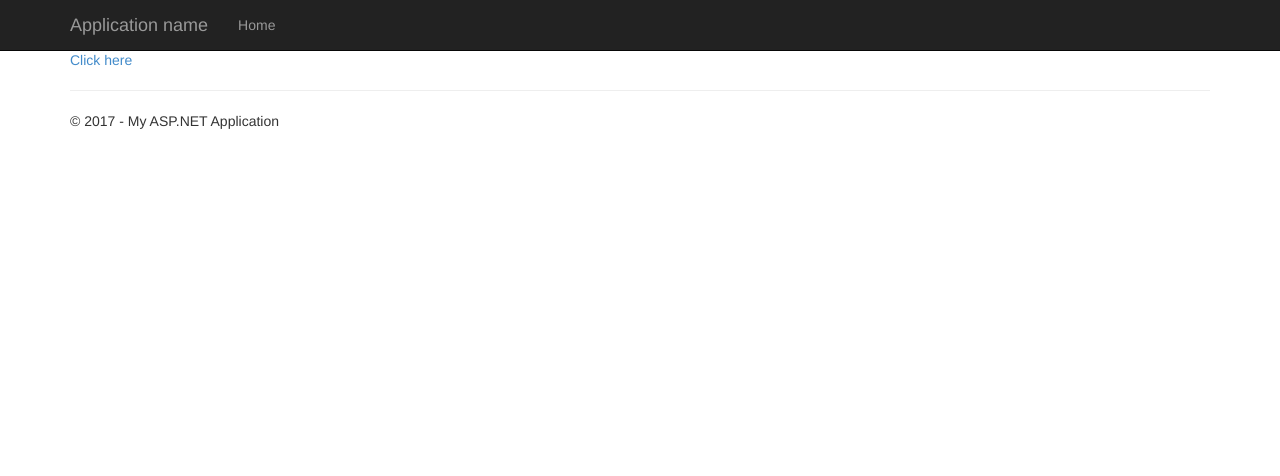
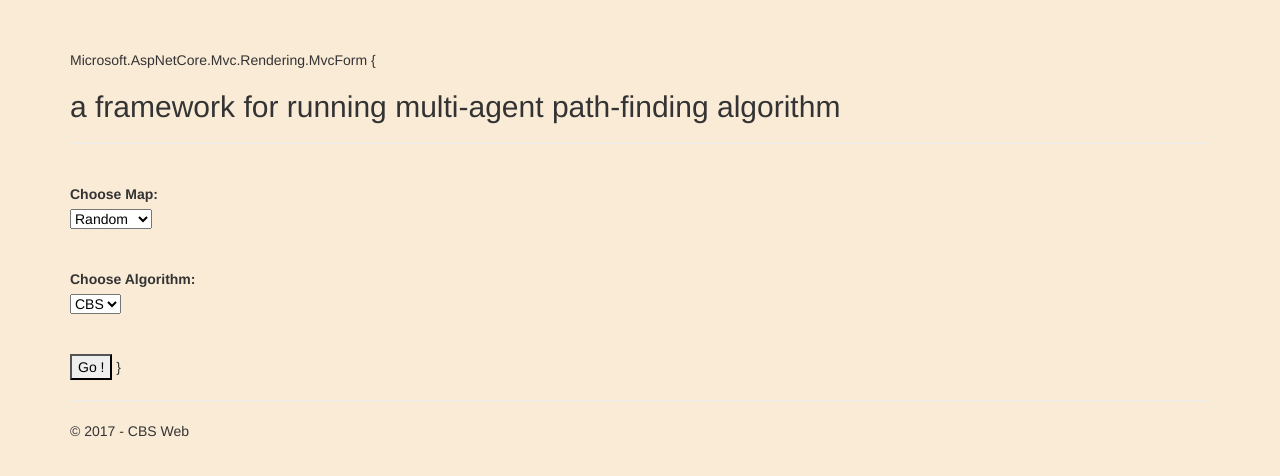
Before and after one commit to shimritproj/cbs, an ASP.NET MVC app: page / in a window 1280 px wide. Shown: the top 476 px of the page. Run offline with ASP.NET Core 8 and stand-ins for ASP.NET MVC 5, Linux system fonts and the light colour scheme; the project's own start-up code is not run, and a stand-in starts its controllers and pages; some libraries are stand-ins or nearby versions.

Commit message:
updateProject

```diff
--- a/CBS.WEB2/Controllers/HomeController.cs
+++ b/CBS.WEB2/Controllers/HomeController.cs
@@ -13,26 +13,27 @@
             return View();
         }
 
-        public ActionResult About()
-        {
-            ViewBag.Message = "Your application description page.";
-
-            return View();
-        }
-
-        public ActionResult Contact()
-        {
-            ViewBag.Message = "Your contact page.";
-
-            return View();
-        }
-
         public ActionResult CBS()
         {
             //string[] arg = "";
             //CPF_experiment.Program.Main(/*arg*/);
             var output = CPF_experiment.Program.RunCBS();
             //var output = "abc" + "\r\n" + "bcd";
+            return View("CBS");
+
+            //return Content("<pre>" + output + "</pre>");
+        }
+
+        [HttpPost]
+        [ActionName("RunCBS")]
+        public ActionResult CBS2(string map, string algorithm)
+        {
+            //string[] arg = "";
+            //CPF_experiment.Program.Main(/*arg*/);
+            var output = CPF_experiment.Program.RunCBS(map, algorithm);
+            ////var output = "abc" + "\r\n" + "bcd";
+            //return View("CBS");
+
             return Content("<pre>" + output + "</pre>");
         }
     }
--- /dev/null
+++ b/CBS.WEB2/Views/Home/CBS.cshtml
@@ -0,0 +1,6 @@
+
+@{
+    ViewBag.Title = "CBS";
+}
+
+<h2>CBS</h2>
--- a/CBS.WEB2/Views/Home/Index.cshtml
+++ b/CBS.WEB2/Views/Home/Index.cshtml
@@ -2,5 +2,28 @@
     ViewBag.Title = "Home Page";
 }
 
-
-@Html.ActionLink("Click here", "CBS", "Home")
+@Html.BeginForm("RunCBS", "Home", FormMethod.Post, new { target = "_blank" })
+{
+    <h2>a framework for running multi-agent path-finding algorithm</h2>
+    <hr />
+    <br />
+    <label>Choose Map: </label>
+    <br />
+    @Html.DropDownList("Map", new List<SelectListItem> {
+        new SelectListItem { Value = "1" , Text = "Random" },
+        new SelectListItem { Value = "2" , Text = "From File" }
+    })
+    <br />
+    <br />
+    <br />
+    <label>Choose Algorithm: </label>
+    <br />
+    @Html.DropDownList("Algorithm", new List<SelectListItem> {
+        new SelectListItem { Value = "1" , Text = "CBS" }
+    })
+    <br />
+    <br />
+    <br />
+    <input type="submit" value="Go !">
+    @*@Html.ActionLink("Go !", "CBS", "Home")*@
+}
--- a/CBS.WEB2/Views/Shared/_Layout.cshtml
+++ b/CBS.WEB2/Views/Shared/_Layout.cshtml
@@ -3,12 +3,12 @@
 <head>
     <meta charset="utf-8" />
     <meta name="viewport" content="width=device-width, initial-scale=1.0">
-    <title>@ViewBag.Title - My ASP.NET Application</title>
+    <title>CBS Web</title>
     @Styles.Render("~/Content/css")
     @Scripts.Render("~/bundles/modernizr")
 </head>
-<body>
-    <div class="navbar navbar-inverse navbar-fixed-top">
+<body  style="background-color: antiquewhite;">
+    <div class="navbar navbar-inverse navbar-fixed-top" style="visibility: hidden">
         <div class="container">
             <div class="navbar-header">
                 <button type="button" class="navbar-toggle" data-toggle="collapse" data-target=".navbar-collapse">
@@ -16,7 +16,7 @@
                     <span class="icon-bar"></span>
                     <span class="icon-bar"></span>
                 </button>
-                @Html.ActionLink("Application name", "Index", "Home", new { area = "" }, new { @class = "navbar-brand" })
+                @Html.ActionLink("CBS Web", "Index", "Home", new { area = "" }, new { @class = "navbar-brand" })
             </div>
             <div class="navbar-collapse collapse">
                 <ul class="nav navbar-nav">
@@ -29,7 +29,7 @@
         @RenderBody()
         <hr />
         <footer>
-            <p>&copy; @DateTime.Now.Year - My ASP.NET Application</p>
+            <p>&copy; @DateTime.Now.Year - CBS Web</p>
         </footer>
     </div>
 
```
Also changed, not shown: CBS.WEB2/Program.cs (+24 -7 lines), CBS.WEB2/CBS.WEB2.csproj, 6 other files.
